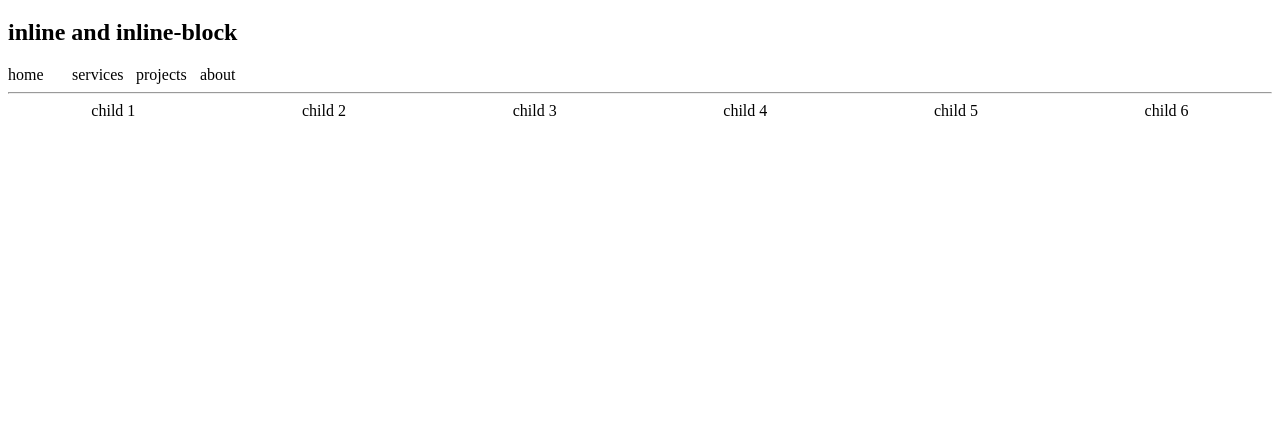
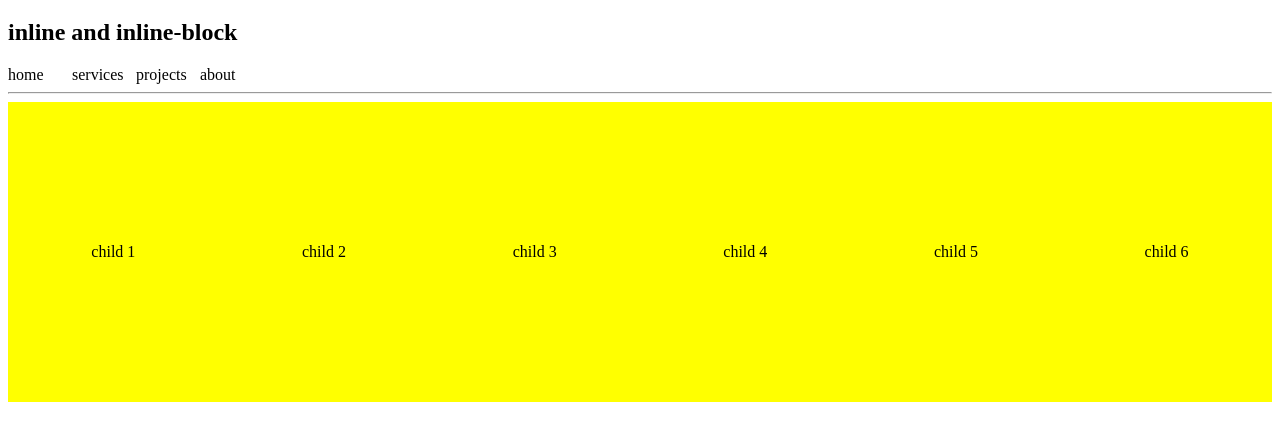
Before and after one commit to koushik-banerjee/koushik-banerjee.github.io, a plain HTML site: page css/index2.html in a window 1280 px wide. Shown: the part 61-502 px from the top of the page. Drawn offline with Linux system fonts and the light colour scheme.

Commit message:
added html

```diff
--- a/css/index2.html
+++ b/css/index2.html
@@ -12,6 +12,10 @@
         .flex{
             display: flex;
             justify-content: space-around;
+            background: yellow;
+            height: 300px;
+            align-items: center;
+            flex-wrap: wrap;
         }
     </style>
 </head>
```
